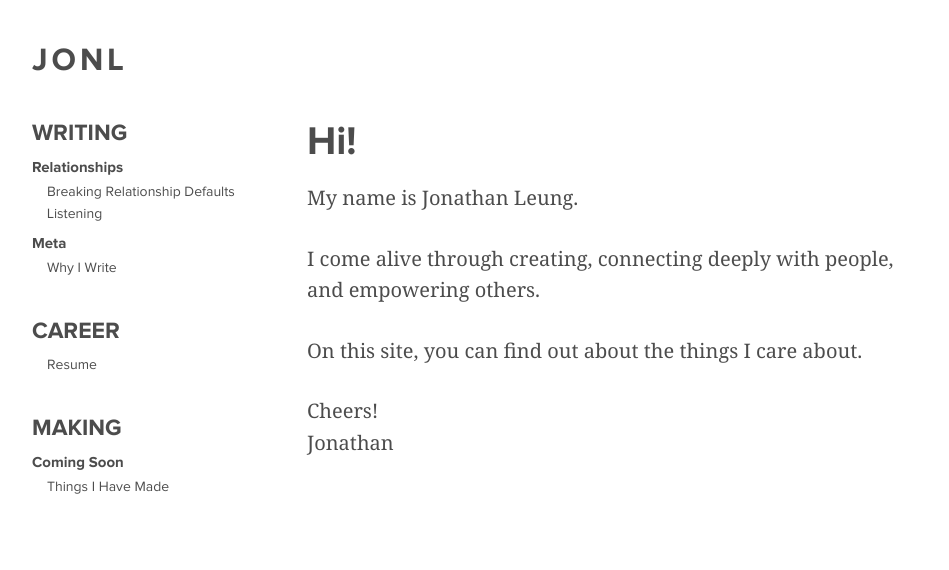
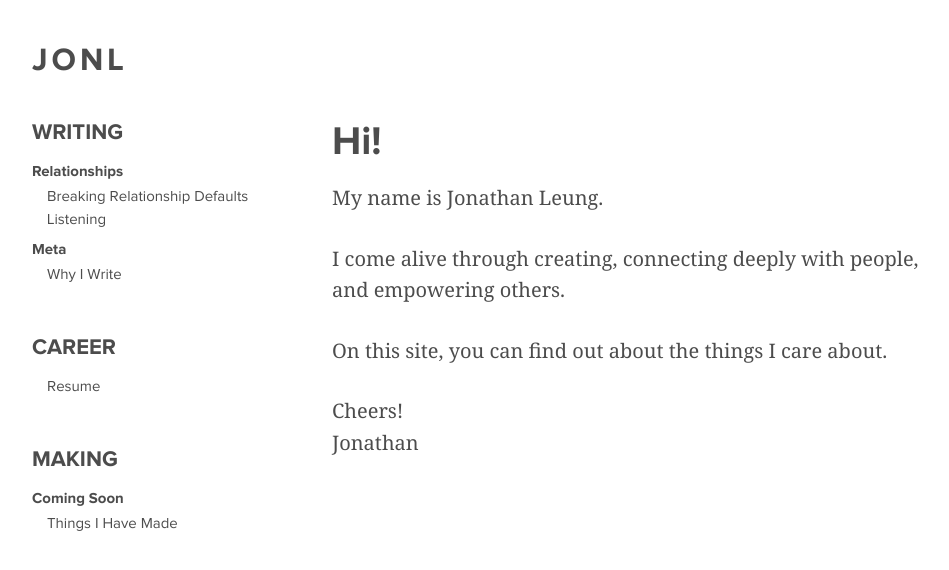
Before and after one commit to jonleung137/jonleung137.github.io, a Jekyll site: the page built from _posts/2017-09-10-welcome.markdown, in a window 1280 px wide. Shown: the top 570 px of the page, without its empty margins (158-1107 px from the left). Built offline with Jekyll 4.4.1, drawn with Linux system fonts in a browser that asks for light colours.

Commit message:
finish nav bar

```diff
--- a/css/article.scss
+++ b/css/article.scss
@@ -36,8 +36,8 @@
 }
 
 @media (max-width: $mobile-max-width) {
+
   .Article {
-
     h1 {
       font-size: 30px;
     }
@@ -55,4 +55,5 @@
       line-height: 1.58;
     }
   }
+
 }
--- a/css/main.scss
+++ b/css/main.scss
@@ -68,7 +68,7 @@ a:visited {
 
 @media (min-width: $mobile-max-width+1) {
 
-  $sidebar-width: 275px;
+  $sidebar-width: 300px;
   $side-padding: 20px;
   $main-width: 900px;
   $total-width: $side-padding * 2 + $main-width;
--- a/css/mobile_nav.scss
+++ b/css/mobile_nav.scss
@@ -7,11 +7,11 @@
 }
 
 .MobileNav_links {
+  display: flex;
 }
 
 .MobileNav_link {
-  display: inline-block;
-  margin-right: 18px;
+  margin-right: 22px;
 
   font-size: 14px;
   font-family: "Proxima Nova";
--- a/css/sidebar.scss
+++ b/css/sidebar.scss
@@ -1,5 +1,7 @@
 ---
 ---
+
+@import 'shared';
 
 .Sidebar {
   font-family: "Proxima Nova";
@@ -7,13 +9,14 @@
 }
 
 .Section {
-  margin-bottom: 45px;
+  margin-bottom: 55px;
+}
 
 .Section_title {
-    font-size: 23px;
+  font-size: 22px;
   text-transform: uppercase;
   font-weight: bold;
-    margin-bottom: 15px;
+  margin-bottom: 20px;
 }
 
 .Section_title:before {
@@ -35,8 +38,31 @@
 }
 
 .Section_post-title, .Subsection_post-title {
-    font-size: 14px;
+  font-size: 15px;
   margin-left: 15px;
   margin-bottom: 8px;
 }
+
+@media (max-width: $mobile-max-width) {
+
+  .Section_title {
+    font-size: 30px;
+    margin-bottom: 20px;
   }
+
+  .Subsection {
+    margin-bottom: 15px;
+  }
+
+  .Subsection_title {
+    font-size: 17px;
+    margin-top: 25px;
+    margin-bottom: 15px;
+  }
+
+  .Section_post-title, .Subsection_post-title {
+    font-size: 17px;
+    margin-left: 20px;
+    margin-bottom: 12px;
+  }
+}
```
Lines whose indentation alone changed are shown as unchanged.
